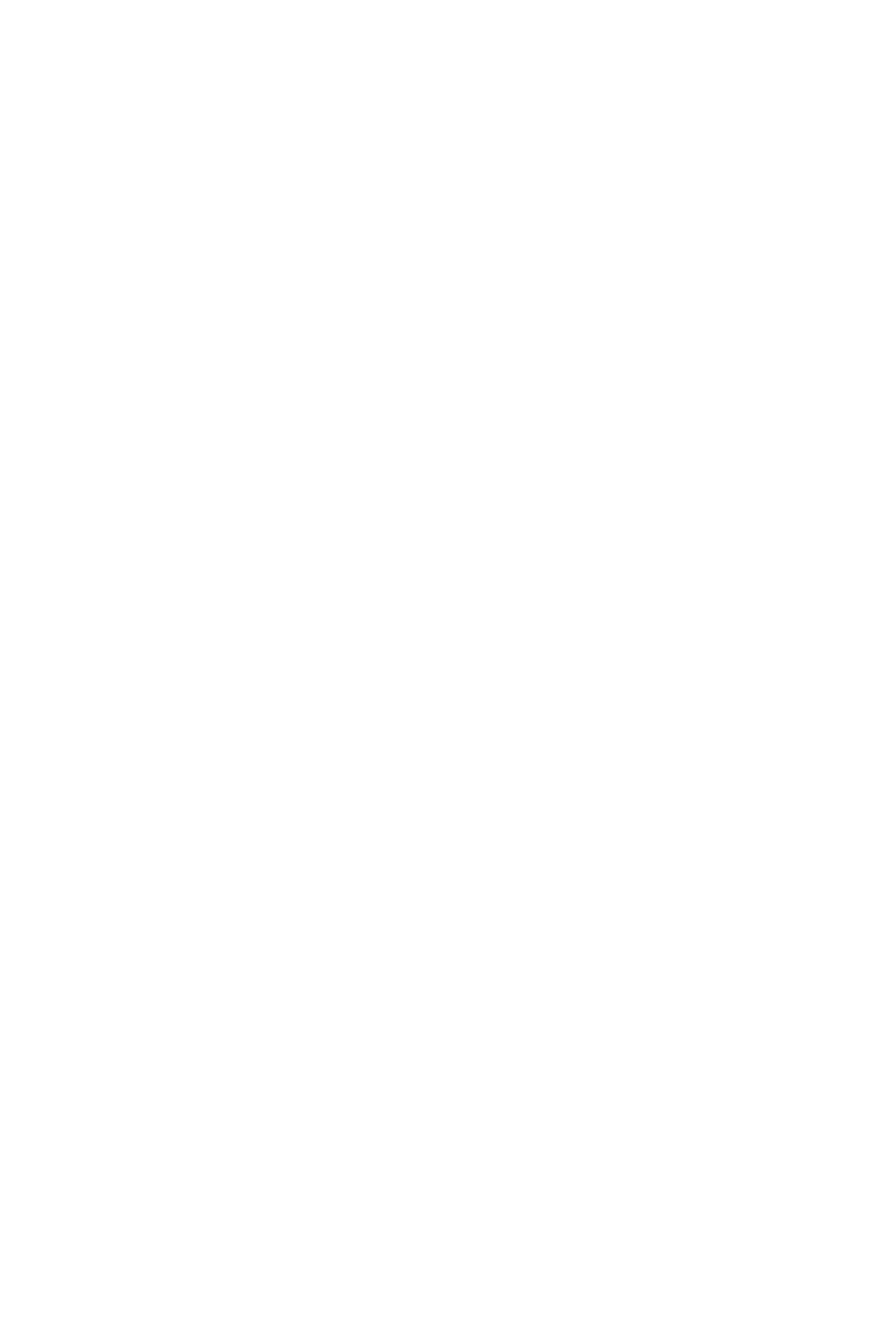
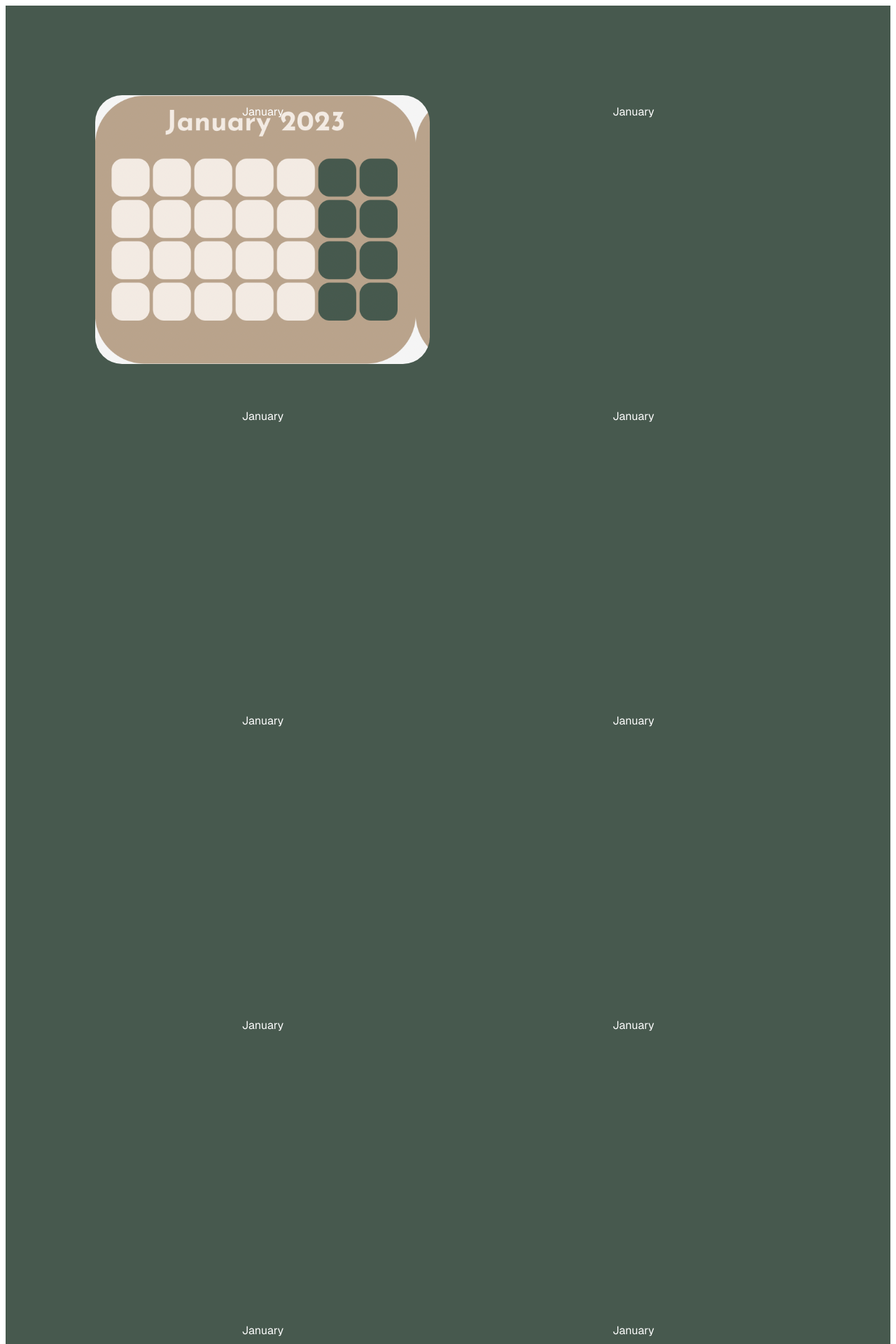
Before and after one commit to pathirny/HarvestHub, a Next.js app in the folder harvesthub/: page /calendar in a window 1280 px wide. Shown: the top 1920 px of the page at 70% size. Before the commit the page ends 800 px from the top, so only its background shows below. Built offline with nearby package versions, Linux system fonts and the light colour scheme.

Commit message:
grid update

```diff
--- a/harvesthub/app/calendar/calendar.css
+++ b/harvesthub/app/calendar/calendar.css
@@ -1,11 +1,27 @@
+#calendar-background{
+background-color: #47594E;
+}
+
 #calendargrid {
     display: grid;
     grid-template-columns: repeat(2, 1fr);
-    grid-template-rows: repeat(6, 1fr);
-    grid-column-gap: 0px;
-    grid-row-gap: 0px;
+    grid-gap: 4vw;
+    padding: 10vw;
+    position: relative;
     }
 
+#calendargrid p{
+    text-align: center;
+    margin-top: 1vw;
+    color: white;
+}
+
 .month {
-    background-color: blueviolet;
+    border-radius: 3vw;
+    height: 30vw
 }
+
+#january{
+    background-image: URL("./assets/Jan.png");
+    background-size: contain;
+}
--- a/harvesthub/app/calendar/page.tsx
+++ b/harvesthub/app/calendar/page.tsx
@@ -1,18 +1,22 @@
+import Jan from "./assets/Jan.png"
+import Image from "next/image"
 export default function Calendar(){
 
     return(
-    <div id="calendargrid">
-        <div className="month" id="january"></div>
-        <div className="month" id="february"></div>
-        <div className="month" id="march"></div>
-        <div className="month" id="april"></div>
-        <div className="month" id="may"></div>
-        <div className="month" id="june"></div>
-        <div className="month" id="july"></div>
-        <div className="month" id="august"></div>
-        <div className="month" id="september"></div>
-        <div className="month" id="october"></div>
-        <div className="month" id="november"></div>
-        <div className="month" id="december"></div>
+        <div id="calendar-background">
+        <div id="calendargrid">
+            <div className="month" id="january"><p>January</p></div>
+            <div className="month" id="february"><p>January</p></div>
+            <div className="month" id="march"><p>January</p></div>
+            <div className="month" id="april"><p>January</p></div>
+            <div className="month" id="may"><p>January</p></div>
+            <div className="month" id="june"><p>January</p></div>
+            <div className="month" id="july"><p>January</p></div>
+            <div className="month" id="august"><p>January</p></div>
+            <div className="month" id="september"><p>January</p></div>
+            <div className="month" id="october"><p>January</p></div>
+            <div className="month" id="november"><p>January</p></div>
+            <div className="month" id="december"><p>January</p></div>
+        </div>
     </div>)
 }
--- a/harvesthub/app/layout.tsx
+++ b/harvesthub/app/layout.tsx
@@ -1,6 +1,6 @@
 import { GeistSans } from 'geist/font/sans'
 import './globals.css'
-import './calendar/calendar.css'
+import './Calendar/calendar.css'
 
 const defaultUrl = process.env.VERCEL_URL
   ? `https://${process.env.VERCEL_URL}`
```
Also changed, not shown: harvesthub/app/Calendar/assets/Jan.png (added), harvesthub/app/Calendar/assets/feb.png (added).
